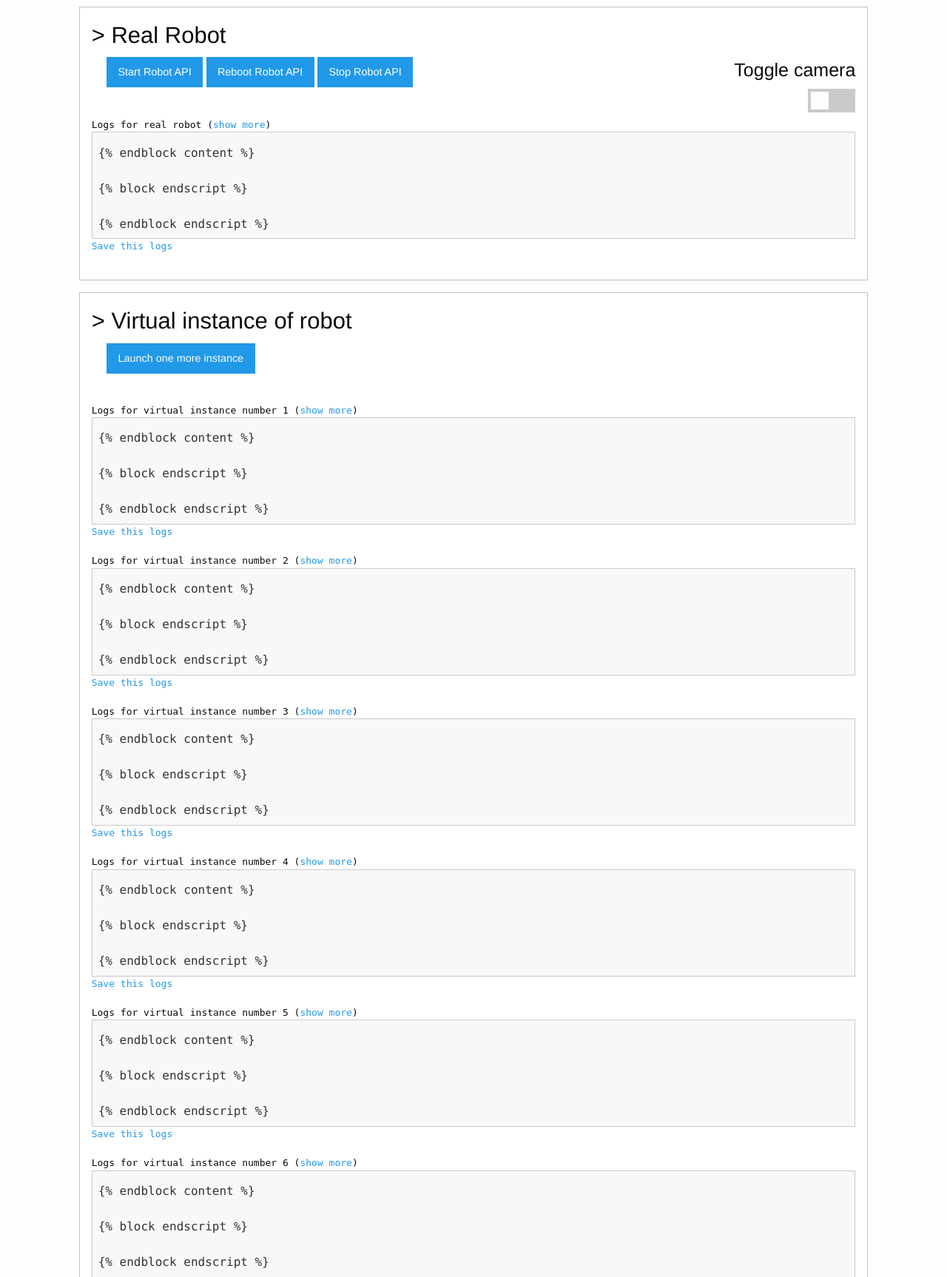
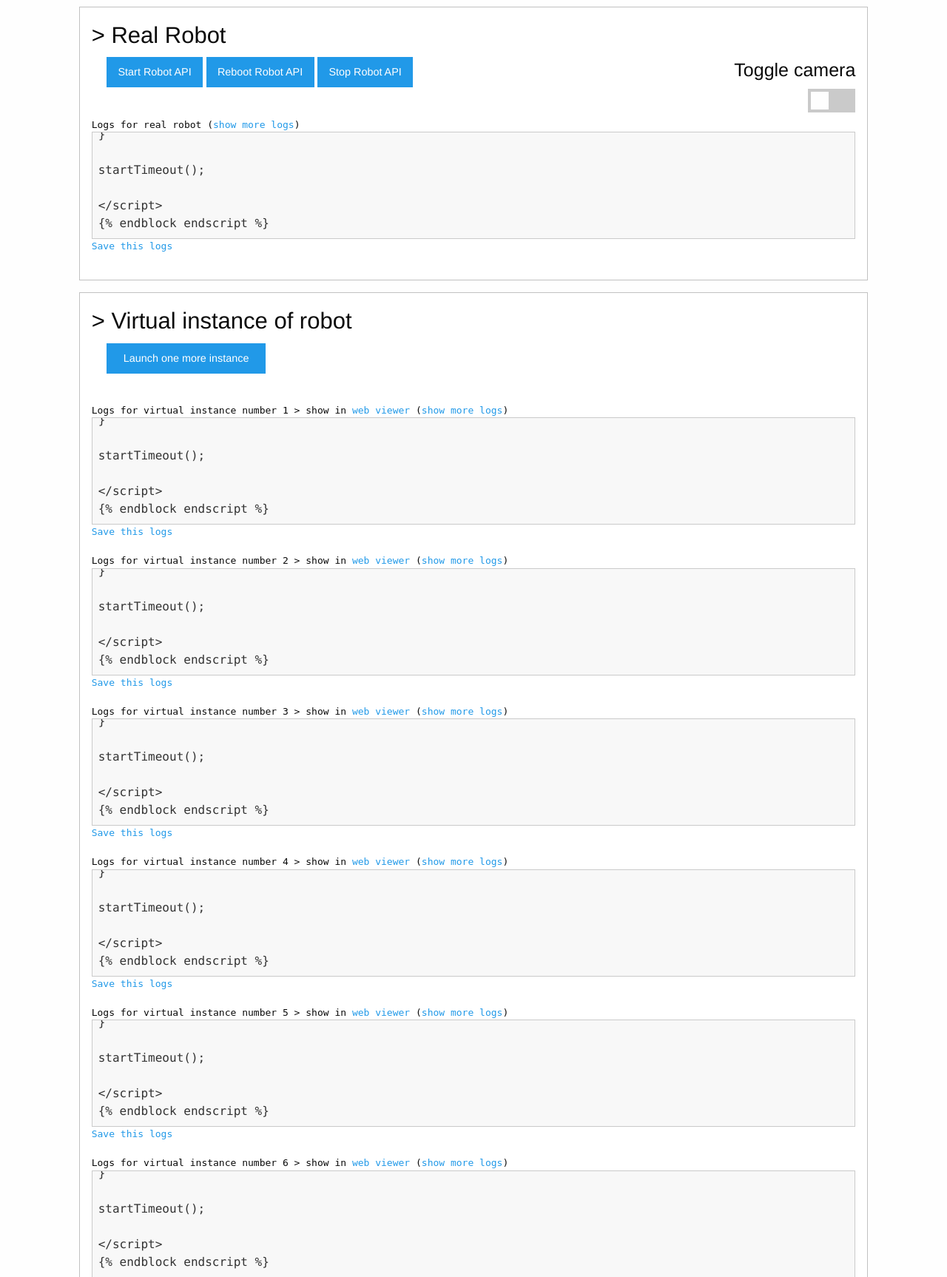
Before and after one commit to poppy-project/puppet-master, a Python web app: template templates/logs.html in a window 1280 px wide. Shown: the part 202-1928 px from the top of the page at 74% size. Run offline with Jinja, Linux system fonts and the light colour scheme; the template is opened without the code that fills it: most values are stand-ins (such as "Sample title", 1, 10 or a date in 2020).

Commit message:
integration of web viewer

```diff
--- a/default_config.yaml
+++ b/default_config.yaml
@@ -10,6 +10,7 @@ info:
   version: 1.0
   logfile: /tmp/puppet-master.log
   virtualBotLog: /tmp/virtual-bot.log
+  viewerLog: /tmp/viewerLog.log
   configMotorLog: /tmp/motor-config.log
   serviceNetwork: rpi-access-point
   serviceJupiter: jupyter-notebook.service
--- a/templates/logs.html
+++ b/templates/logs.html
@@ -34,7 +34,7 @@
     <div class="row">
       <div class="large-12 columns">
         <pre>
-Logs for real robot <span id="show-switch_0" style="visibility:hidden" onclick="switchShow(0)">(<a>show more</a>)</span>
+Logs for real robot <span id="show-switch_0" style="visibility:hidden" onclick="switchShow(0)">(<a>show more logs</a>)</span>
 <code style="max-height:145px; overflow-y:hidden;" id="logs_0" class="accesslog hljs">{{ logs_content }}</code><a id="save-logs_0" onclick="downloadLogs(0)">Save this logs</a>
         </pre>
       </div>
@@ -51,7 +51,7 @@ Logs for real robot <span id="show-switch_0" style="visibility:hidden" onclick="
     <div class="row">
       <div class="columns">
         &emsp;
-        <a class="button button-primary" id="launch-clone" onclick="refreshForMsg('{{ url_for('clone') }}')">Launch one more instance</a>
+        <a class="button button-primary" style="width: 215px;" id="launch-clone" onclick="refreshForMsg('{{ url_for('clone') }}')">Launch one more instance</a>
       </div>
     </div>
     &emsp;
@@ -59,49 +59,61 @@ Logs for real robot <span id="show-switch_0" style="visibility:hidden" onclick="
     <div class="row">
       <div class="large-12 columns">
         <pre>
-Logs for virtual instance number {{ nb }} <span id="show-switch_{{ nb }}" style="visibility:hidden" onclick="switchShow({{ nb }})">(<a>show more</a>)</span>
-<code style="max-height:145px; overflow-y:hidden;" id="logs_{{ nb }}" class="accesslog hljs">logs_content</code><a id="save-logs_{{ nb }}" onclick="downloadLogs({{ nb }})">Save this logs</a>
+Logs for virtual instance number {{ nb }} > show in <a id="viewer_{{ nb }}" href='http://{{ robot.name }}.local:8000/{{ robot.creature }}/#{{ nb + 8080 }}' target="_blank">web viewer</a> <span id="show-switch_{{ nb }}" style="visibility:hidden" onclick="switchShow({{ nb }})">(<a>show more logs</a>)</span>
+<code style="max-height:145px; overflow-y:hidden;" id="logs_{{ nb }}" class="accesslog hljs">{{ logs_content }}</code><a id="save-logs_{{ nb }}" onclick="downloadLogs({{ nb }})">Save this logs</a>
         </pre>
       </div>
     </div>
     {%- endfor %}
   </div>
 </div>
-
+<div class="large-10 medium-10 row">
+  <div class="callout">
+    <div class="row">
+      <div class="columns">
+        <h3>> Web Viewer</h3>
+      </div>
+    </div>
+    <div class="row">
+      <div class="columns">
+        &emsp;
+        <a class="button button-primary" style="width: 215px;" id="launch-viewer" href='{{ url_for('visualisator') }}'>Open the Web Viewer</a>
+      </div>
+    </div>
+    &emsp;
+    <div class="row">
+      <div class="large-12 columns">
+        <pre>
+Logs for web viewer <span id="show-switch_-1" style="visibility:hidden" onclick="switchShow(-1)">(<a>show more logs</a>)</span>
+<code style="max-height:145px; overflow-y:hidden;" id="logs_-1" class="accesslog hljs">{{ logs_content }}</code><a id="save-logs_-1" onclick="downloadLogs(-1)">Save this logs</a>
+        </pre>
+      </div>
+    </div>
+  </div>
+</div>
 {% endblock content %}
 
 {% block endscript %}
 <script>
 var timeOut;
-var logsRealBot = document.getElementById('logs_0');
 
 function refreshLogs() {
-  //real robot
-  $.get('{{ url_for('raw_logs') }}', function(rawLogs) {
-      logsRealBot.innerHTML = rawLogs;
-      logsRealBot.scrollTop = logsRealBot.scrollHeight;
-      hljs.highlightBlock(logsRealBot);
-  });
-  if (logsRealBot.scrollHeight > 145) {
-      document.getElementById('show-switch_0').style.visibility = "visible";
-  } else {
-      document.getElementById('show-switch_0').style.visibility = "hidden";
-  };
-  //virtual instance
-  for (i = 1; i < {{ clone+1 }} ; i++) {
-      getLogsVirtualBot(i);
+  for (i = -1; i < {{ clone+1 }} ; i++) {
+      getLogs(i);
   };
   startTimeout();
 }
 
-function getLogsVirtualBot(id) {
-  var logsVirtualBot = document.getElementById('logs_'+id);
-  $.post('{{ url_for('raw_logs_vir') }}', {id:id}, function(rawLogs) {
-      logsVirtualBot.innerHTML = rawLogs;
-      logsVirtualBot.scrollTop = logsVirtualBot.scrollHeight;
-      hljs.highlightBlock(logsVirtualBot);
+function getLogs(id) {
+  var logsElement = document.getElementById('logs_'+id);
+  $.post('{{ url_for('raw_logs') }}', {id:id}, function(rawLogs) {
+      rawLogs=rawLogs.replace(/</g,'&lt;');
+      rawLogs=rawLogs.replace(/>/g,'&gt;');
+      logsElement.innerHTML = rawLogs;
+      logsElement.scrollTop = logsElement.scrollHeight;
+      hljs.highlightBlock(logsElement);
   });
-  if (logsVirtualBot.scrollHeight > 145) {
+  if (logsElement.scrollHeight > 145) {
       document.getElementById('show-switch_'+id).style.visibility = "visible";
   } else {
       document.getElementById('show-switch_'+id).style.visibility = "hidden";
@@ -111,29 +123,23 @@ function getLogsVirtualBot(id) {
 function switchShow(id) {
     var showSwitch = document.getElementById('show-switch_'+id);
     var showElement = document.getElementById('logs_'+id);
-    if (showSwitch.innerHTML === "(<a>show more</a>)") {
+    if (showSwitch.innerHTML === "(<a>show more logs</a>)") {
         showElement.style.maxHeight = "none";
         showElement.style.overflowY = "auto";
-        showSwitch.innerHTML = "(<a>show less</a>)";
+        showSwitch.innerHTML = "(<a>show less logs</a>)";
     } else {
         showElement.style.maxHeight = "145px";
         showElement.style.overflowY = "hidden";
-        showSwitch.innerHTML = "(<a>show more</a>)";
+        showSwitch.innerHTML = "(<a>show more logs</a>)";
     };
 }
 
 function downloadLogs(id) {
     var ContentElement =  document.getElementById('save-logs_'+id);
     ContentElement.download="logs_"+id+".txt";
-    if (id === 0) {
-        $.get('{{ url_for('raw_logs') }}', function(rawLogs) {
-          ContentElement.href="data:text/html," + rawLogs;
-        });
-    } else {
-        $.post('{{ url_for('raw_logs_vir') }}', {id:id}, function(rawLogs) {
-          ContentElement.href="data:text/html," + rawLogs;
-        });
-    }
+    $.post('{{ url_for('raw_logs') }}', {id:id}, function(rawLogs) {
+        ContentElement.href="data:text/html," + rawLogs.replace(/#/g,'%23');
+    });
 }
 
 function startTimeout() {
--- a/templates/motor-configuration.html
+++ b/templates/motor-configuration.html
@@ -104,7 +104,7 @@
 
     $('#configure-motor').click(function () {
       motor_to_configure = $('#motor').val().trim();
-      $.post('/call_poppy_configure', {motor: motor_to_configure});
+      $.post('{{ url_for('call_poppy_configure') }}', {motor: motor_to_configure});
     });
 
   </script>
--- a/templates/settings.html
+++ b/templates/settings.html
@@ -173,7 +173,7 @@
           <h2>Configure your motors</h2>
         </div>
         <div class="large-3 columns">
-          <a href="/configure-motors">
+          <a href={{ url_for('configure_motors') }}>
             <button type="button" class="button">Go to Motors configuration</button>
           </a>
         </div>
```
Also changed, not shown: bouteillederouge.py (+22 -22 lines), puppet_master.py (+24 -10 lines).
